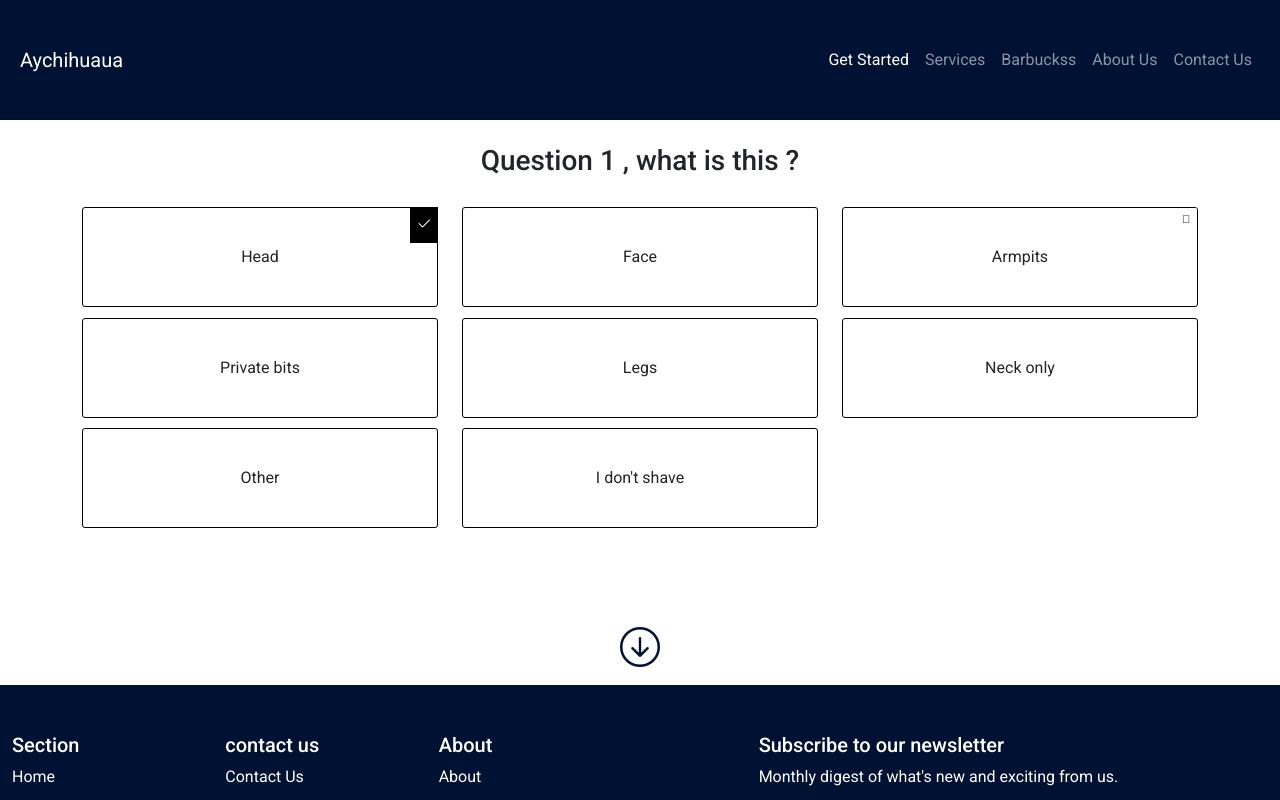
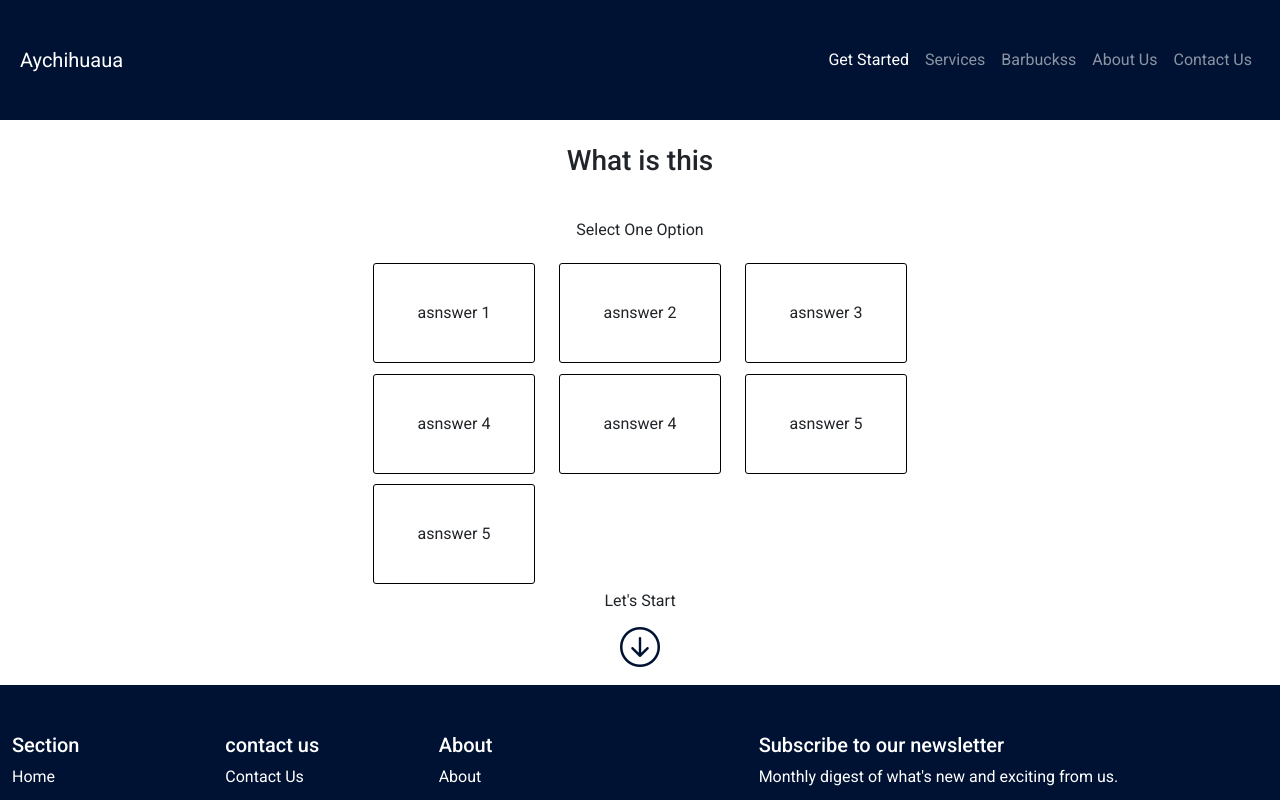
Before and after one commit to mmamongy/aychihuaua, an Angular app: page /get-started in a window 1280 px wide. Shown: the top 800 px of the page. Built offline with nearby package versions, Linux system fonts and the light colour scheme; a web font is replaced by a local one.

Commit message:
adding question ui

```diff
--- a/src/app/public/public.module.ts
+++ b/src/app/public/public.module.ts
@@ -1,7 +1,7 @@
 import { HomePageComponent } from './home-page/home-page.component';
 import { NgModule } from '@angular/core';
 import { CommonModule } from '@angular/common';
-
+import { FormsModule } from '@angular/forms'
 import { PublicRoutingModule } from './public-routing.module';
 import { AboutComponent } from './about/about.component';
 import { MainComponent } from './main/main.component';
@@ -22,6 +22,7 @@ import { QuestionsComponent } from './questions/questions.component';
     PublicRoutingModule,
     CommonModule,
     SharedModule,
+    FormsModule
 
 
   ]
--- a/src/app/public/questions/questions.component.html
+++ b/src/app/public/questions/questions.component.html
@@ -2,74 +2,35 @@
 
 <div class="container">
    <div class="row">
-    <h3 class=" text-center my-4 ">Question 1 , what is this ?</h3>
+    <h3 class=" text-center my-4 ">{{currentQuestion}}</h3>
+
+    <p class="text-center my-3">Select One Option</p>
    </div>
-<div class="row ui-grid--flush flex-wrap space-b is-mobile ui-grid--compressed">
-    <div class="col-lg-4 col-md-6 col-sm-12">
+<div class="row ui-grid--flush flex-wrap space-b is-mobile ui-grid--compressed questions-wrapper">
+    <div class="col-lg-4 col-md-6 col-sm-12" *ngFor="let answer of currentAnswer; index as i">
 
         <div class="ui-input__checkbox-wrapper ui-bg__paper--supreme"><input
                 class="ui-input__checkbox--white-toggle"
-                name="q-3jWfQsuOH7v7m4hhKLqtRV__a-qeHNehFxee9VXSxj65PNg_name" type="checkbox" value=""><label
+                name="answer" type="checkbox" value="" [(ngModel)]="answer.checked" name="answer"
+                id="{{answer.id}}"><label
                 class="ui-input__checkbox-label--white-toggle ui-input__checkbox-label-text--white-toggle"
-                for="q-3jWfQsuOH7v7m4hhKLqtRV__a-qeHNehFxee9VXSxj65PNg_id" data-text="Head">Head</label>
-                <span class="checked"><i class="bi bi-check2"></i></span></div>
+                for="{{answer.id}}" data-text="Head">{{answer?.answer}}</label>
+                <span *ngIf="answer.checked" class="checked"><i class="bi bi-check2"></i></span></div>
     </div>
-    <div class="col-lg-4 col-md-6 col-sm-12 ">
-        <div class="ui-input__checkbox-wrapper ui-bg__paper--supreme"><input class="ui-input__checkbox--white-toggle"
-                name="q-3jWfQsuOH7v7m4hhKLqtRV__a-2lRAb0Ju3M5SmPCJWW8iL6_name" type="checkbox" value=""><label
-                class="ui-input__checkbox-label--white-toggle ui-input__checkbox-label-text--white-toggle"
-                for="q-3jWfQsuOH7v7m4hhKLqtRV__a-2lRAb0Ju3M5SmPCJWW8iL6_id" data-text="Face">Face</label></div>
-    </div>
-    <div class="col-lg-4 col-md-6 col-sm-12">
-        <div class="ui-input__checkbox-wrapper ui-input__checkbox-wrapper--selected ui-bg__paper--supreme"><input
-                class="ui-input__checkbox--white-toggle"
-                name="q-3jWfQsuOH7v7m4hhKLqtRV__a-10DA44DZQzA4koXSzxfB5Y_name" type="checkbox" value=""><label
-                class="ui-input__checkbox-label--white-toggle ui-input__checkbox-label-text--white-toggle"
-                for="q-3jWfQsuOH7v7m4hhKLqtRV__a-10DA44DZQzA4koXSzxfB5Y_id" data-text="Armpits">Armpits</label></div>
-    </div>
-    <div class="col-lg-4 col-md-6 col-sm-12">
-        <div class="ui-input__checkbox-wrapper ui-bg__paper--supreme"><input class="ui-input__checkbox--white-toggle"
-                name="q-3jWfQsuOH7v7m4hhKLqtRV__a-1GwDNMSXLVuayVA4LKZfoh_name" type="checkbox" value=""><label
-                class="ui-input__checkbox-label--white-toggle ui-input__checkbox-label-text--white-toggle"
-                for="q-3jWfQsuOH7v7m4hhKLqtRV__a-1GwDNMSXLVuayVA4LKZfoh_id" data-text="Private bits">Private
-                bits</label></div>
-    </div>
-    <div class="col-lg-4 col-md-6 col-sm-12">
-        <div class="ui-input__checkbox-wrapper ui-bg__paper--supreme"><input class="ui-input__checkbox--white-toggle"
-                name="q-3jWfQsuOH7v7m4hhKLqtRV__a-mAx16raitINDBEpliCsLi_name" type="checkbox" value=""><label
-                class="ui-input__checkbox-label--white-toggle ui-input__checkbox-label-text--white-toggle"
-                for="q-3jWfQsuOH7v7m4hhKLqtRV__a-mAx16raitINDBEpliCsLi_id" data-text="Legs">Legs</label></div>
-    </div>
-    <div class="col-lg-4 col-md-6 col-sm-12">
-        <div class="ui-input__checkbox-wrapper ui-bg__paper--supreme"><input class="ui-input__checkbox--white-toggle"
-                name="q-3jWfQsuOH7v7m4hhKLqtRV__a-6Lhf13SEl4L2KzXqesWrGK_name" type="checkbox" value=""><label
-                class="ui-input__checkbox-label--white-toggle ui-input__checkbox-label-text--white-toggle"
-                for="q-3jWfQsuOH7v7m4hhKLqtRV__a-6Lhf13SEl4L2KzXqesWrGK_id" data-text="Neck only">Neck only</label>
-        </div>
-    </div>
-    <div class="col-lg-4 col-md-6 col-sm-12">
-        <div class="ui-input__checkbox-wrapper ui-bg__paper--supreme"><input class="ui-input__checkbox--white-toggle"
-                name="q-3jWfQsuOH7v7m4hhKLqtRV__a-5MaC4R80l67F6p68BEY6H4_name" type="checkbox" value=""><label
-                class="ui-input__checkbox-label--white-toggle ui-input__checkbox-label-text--white-toggle"
-                for="q-3jWfQsuOH7v7m4hhKLqtRV__a-5MaC4R80l67F6p68BEY6H4_id" data-text="Other">Other</label></div>
-    </div>
-    <div class="col-lg-4 col-md-6 col-sm-12">
-        <div class="ui-input__checkbox-wrapper ui-bg__paper--supreme"><input class="ui-input__checkbox--white-toggle"
-                name="q-3jWfQsuOH7v7m4hhKLqtRV__a-7uqhCUvzKZAUwcQweSP3wy_name" type="checkbox" value=""><label
-                class="ui-input__checkbox-label--white-toggle ui-input__checkbox-label-text--white-toggle"
-                for="q-3jWfQsuOH7v7m4hhKLqtRV__a-7uqhCUvzKZAUwcQweSP3wy_id" data-text="I don't shave">I don't
-                shave</label></div>
-    </div>
+
+
+
+
 </div>
 <div class="row ">
-
-    <div class="arrow-button-wrapper d-flex justify-content-center">
-        <button type="button" class="btn btn-link">
+<div class="d-flex justify-content-center ">
+    Let's Start
+</div>
+    <div class="arrow-button-wrapper d-flex justify-content-center ">
+        <button type="button" class="btn btn-link" (click)="showNextQuestionAndSaveAnswer('')">
             <i class="bi bi-arrow-down-circle"></i>
         </button>
-
     </div>
-
 </div>
 </div>
 
--- a/src/app/public/questions/questions.component.scss
+++ b/src/app/public/questions/questions.component.scss
@@ -88,14 +88,14 @@ ui-input__checkbox-label--white-toggle {
         &::after {
           // @include ui-icon--checkmark;
 
-          color:blue;
+          color:$primary-color;
           font-size: 12px;
           line-height: 21px;
         }
       }
 
       &:hover {
-        outline: 1px solid blue;
+        outline: 1px solid $primary-color;
       }
     }
 
@@ -111,14 +111,14 @@ ui-input__checkbox-label--white-toggle {
       clip: rect(1px, 1px, 1px, 1px);
 
       &:checked + label {
-        color: blue;
+        color: $primary-color;
 
-        border-color: blue;
-        box-shadow: inset 0 0 0 1px blue;
+        border-color: $primary-color;
+        box-shadow: inset 0 0 0 1px $primary-color;
       }
 
       &:hover + label {
-        box-shadow: inset 0 0 0 1px blue;
+        box-shadow: inset 0 0 0 1px $primary-color;
       }
 
       &:focus + label {
@@ -286,10 +286,20 @@ ui-input__checkbox-label--white-toggle {
     box-shadow: none;
     &:hover,&:focus {
       outline: 0;
+      color: $primary-color;
+
+    }
+    i {
+      font-size: 2.5rem;
+      color: $dark-blue;
+      &:hover,&:focus {
+        color: $primary-color;
+      }
     }
   }
-  i {
-    font-size: 2.5rem;
-    color: $dark-blue;
-  }
 }
+
+.questions-wrapper{
+  width: 50% ;
+  margin: auto;
+}
--- a/src/app/public/questions/questions.component.ts
+++ b/src/app/public/questions/questions.component.ts
@@ -1,5 +1,4 @@
 import { Component, OnInit } from '@angular/core';
-
 @Component({
   selector: 'app-questions',
   templateUrl: './questions.component.html',
@@ -7,9 +6,92 @@ import { Component, OnInit } from '@angular/core';
 })
 export class QuestionsComponent implements OnInit {
 
+  questions = DATA;
+  currentQId = 0;
+  currentQuestion: any ;
+  currentAnswer: any ;
+  answers = ANSWERES ;
+
+
   constructor() { }
 
   ngOnInit(): void {
+    this.currentQuestion = this.questions[this.currentQId].q ;
+    this.currentAnswer = this.answers[0].answers;
+
+  }
+
+  showNextQuestionAndSaveAnswer( answer: any){
+    this.currentQuestion = this.questions[this.currentQId].q ;
+    this.currentQId += 1;
+  }
+
+  onClickGetStarted  () {
+    this.currentQuestion = this.questions[this.currentQId].q ;
+
   }
 
 }
+
+
+const  DATA : any = [
+  {
+      id: 1,
+      q : 'What is this '
+  },
+  {
+      id: 2,
+      q : 'What is this 22'
+  },
+  {
+      id: 3,
+      q : 'What is this 33'
+  },
+  {
+      id: 4,
+      q : 'What is this 44'
+  }
+];
+
+const ANSWERES : any = [
+  {
+    qid: 1,
+    answers : [
+      {
+        id: 1 ,
+        answer : 'asnswer 1',
+        checked: false
+      },
+      {
+        id: 2 ,
+        answer : 'asnswer 2',
+        checked: false
+      },
+      {
+        id: 3 ,
+        answer : 'asnswer 3',
+        checked: false
+      },
+      {
+        id: 4 ,
+        answer : 'asnswer 4',
+        checked: false
+      },
+      {
+        id: 4 ,
+        answer : 'asnswer 4',
+        checked: false
+      },
+      {
+        id: 5 ,
+        answer : 'asnswer 5',
+        checked: false
+      },
+      {
+        id: 5 ,
+        answer : 'asnswer 5',
+        checked: false
+      }
+    ]
+  }
+]
```
Also changed, not shown: src/app/models/questions.ts (added, +18 -0 lines).
